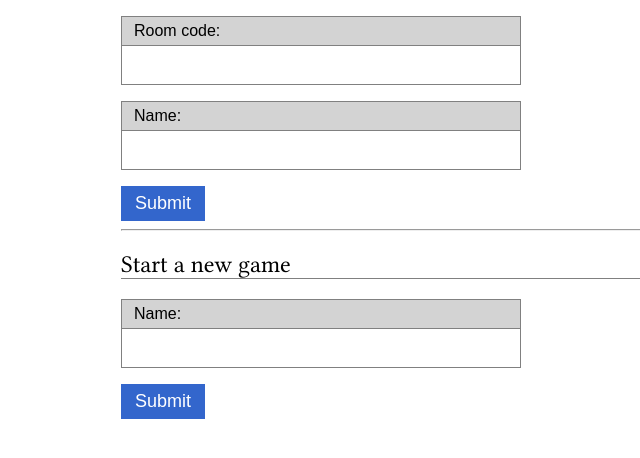
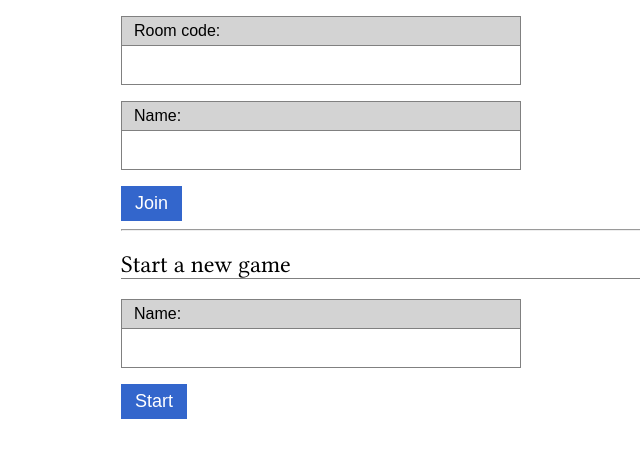
Before and after one commit to kennib/WikipediaGame, a Flask app: page / in a window 1280 px wide. Shown: the part 166-624 px from the top of the page, without its empty margins (229-869 px from the left). Run offline with Flask 2, Linux system fonts and the light colour scheme.

Commit message:
Updated button labels on home page

```diff
--- a/templates/home.html
+++ b/templates/home.html
@@ -16,7 +16,7 @@
       <label for="name">Name: </label>
       <input name="name">
     </p>
-    <input type="submit">
+    <input type="submit" value="Join">
   </form>
 
   <hr>
@@ -27,7 +27,7 @@
       <label for="name">Name: </label>
       <input name="name">
     </p>
-    <input type="submit">
+    <input type="submit" value="Start">
   </form>
 </main>
 {% endblock %}
```
